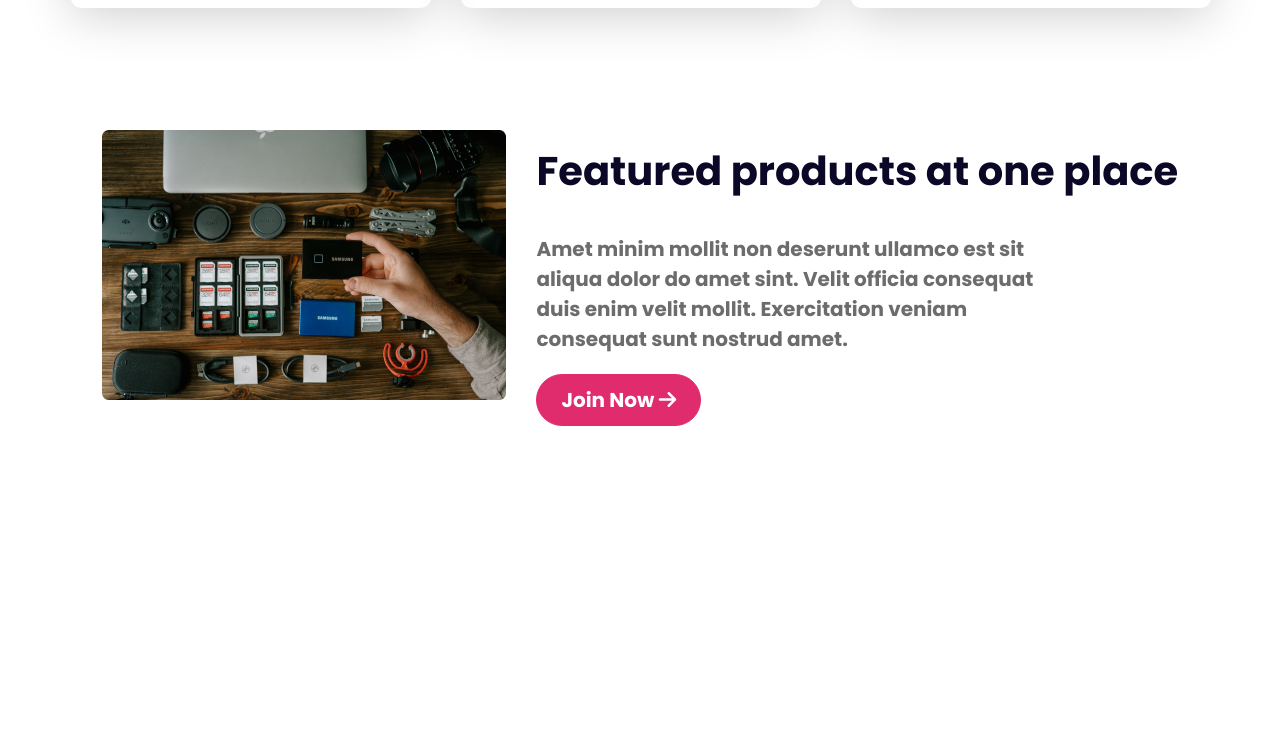
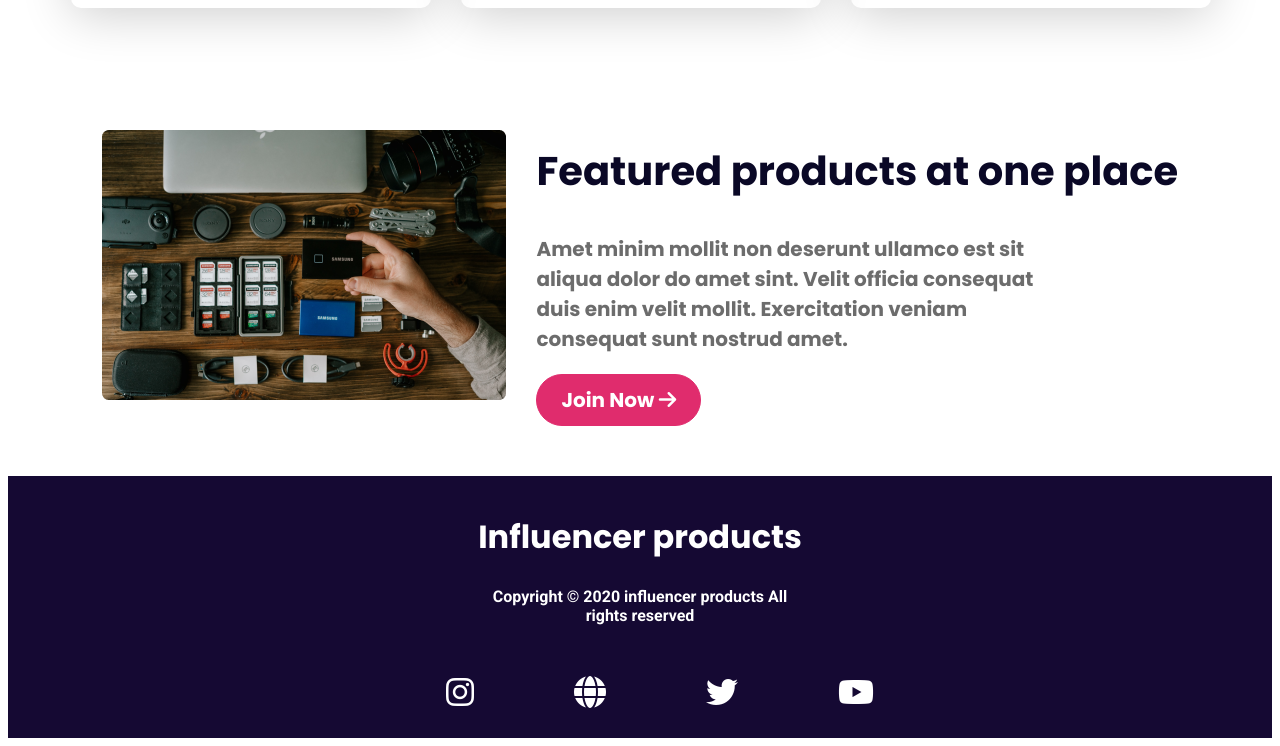
Before and after one commit to mobinmiah/influencer-practice, a plain HTML site: page index.html in a window 1280 px wide. Shown: the part 2767-3513 px from the top of the page. Before the commit the page ends 3243 px from the top, so only its background shows below. Drawn offline with Linux system fonts and the light colour scheme.

Commit message:
rechecked

```diff
--- a/index.html
+++ b/index.html
@@ -268,15 +268,25 @@
                 </div>
                 <div class="featured-content">
                     <h1 class="featured-title">Featured products at one place</h1>
-                    <p class="featured-description">Amet minim mollit non deserunt ullamco est sit aliqua dolor do amet sint. Velit officia consequat duis enim velit
-                    mollit. Exercitation veniam consequat sunt nostrud amet.</p>
+                    <p class="featured-description">Amet minim mollit non deserunt ullamco est sit aliqua dolor do amet
+                        sint. Velit officia consequat duis enim velit
+                        mollit. Exercitation veniam consequat sunt nostrud amet.</p>
                     <button class="btn">Join Now <i class="fa-solid fa-arrow-right"></i></button>
                 </div>
             </div>
         </section>
     </main>
     <footer>
-
+        <div class="footer-container">
+            <h2 class="footer-title">Influencer products</h2>
+            <p class="footer-description">Copyright © 2020 influencer products All rights reserved</p>
+            <ul>
+                <li><a href=""><i class="fa-brands fa-instagram"></i></a></li>
+                <li><a href=""><i class="fa-solid fa-globe"></i></a></li>
+                <li><a href=""><i class="fa-brands fa-twitter"></i></a></li>
+                <li><a href=""><i class="fa-brands fa-youtube"></i></a></li>
+            </ul>
+        </div>
     </footer>
 </body>
 
--- a/styles/index.css
+++ b/styles/index.css
@@ -215,22 +215,70 @@ nav .nav-links li a {
     max-width: 100%;
     margin: 50px auto;
 }
-.featured-img{
+
+.featured-img {
     max-width: 100%;
 }
-.featured-content{
+
+.featured-content {
     max-width: 100%;
 }
-.featured-title{
+
+.featured-title {
     font-family: var(--poppins);
     font-weight: 700;
     font-size: 2.5rem;
     color: #0A0826;
 }
-.featured-description{
+
+.featured-description {
     font-family: var(--poppins);
     font-weight: 700;
     font-size: 1.25rem;
     color: #6C6C6C;
     max-width: 500px;
 }
+
+/* footer styles */
+footer {
+    max-width: 100%;
+    margin: 0 auto;
+    text-align: center;
+    background-color: #150933;
+    display: flex;
+    align-items: center;
+}
+
+.footer-container {
+    margin: 0 auto;
+    padding: 10px;
+    justify-items: center;
+}
+
+.footer-title {
+    font-family: var(--poppins);
+    font-weight: 700;
+    font-size: 2rem;
+    color: #fff;
+}
+
+.footer-description {
+    font-family: var(--roboto);
+    font-weight: 700;
+    font-size: 1rem;
+    color: #fff;
+    max-width: 300px;
+}
+
+.footer-container ul {
+    display: flex;
+    align-items: center;
+    justify-content: center;
+    gap: 100px;
+    margin-top: 50px;
+}
+
+.footer-container ul li a {
+    font-size: 2rem;
+    color: #fff;
+}
```
